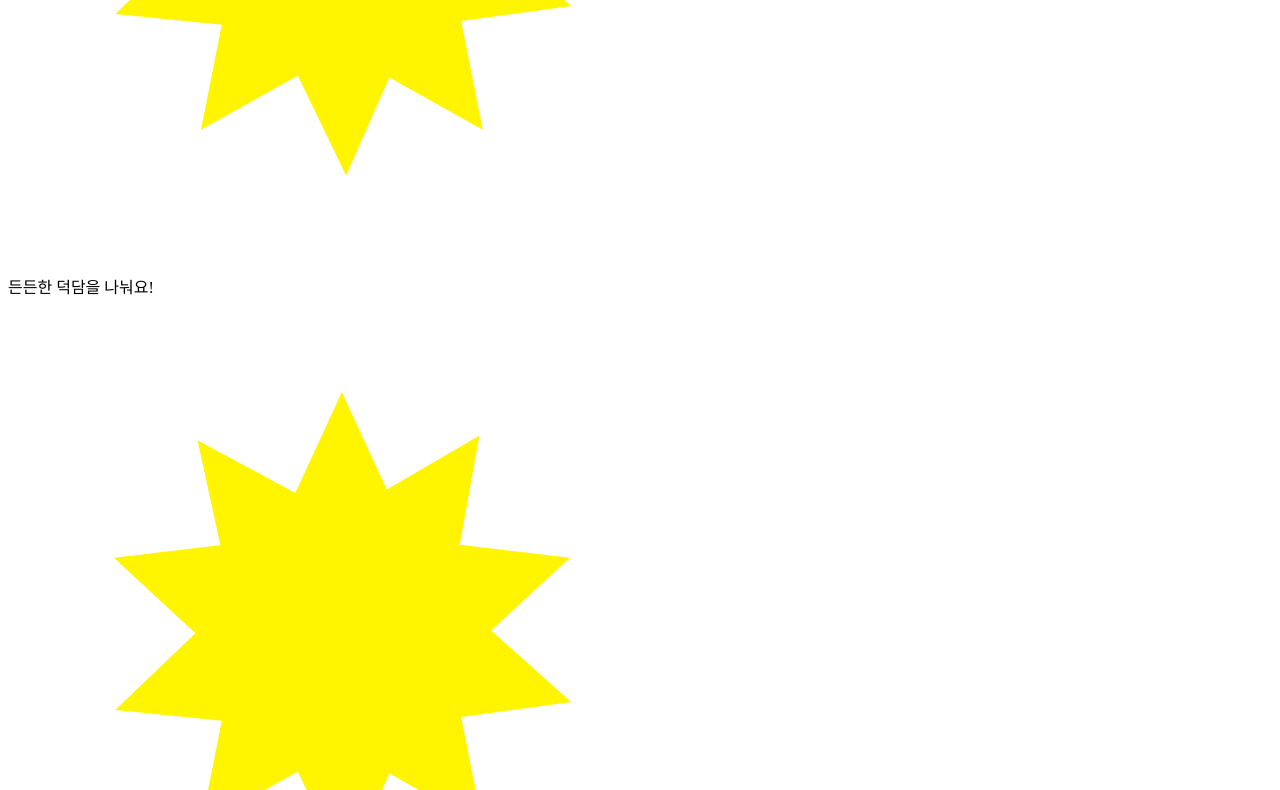
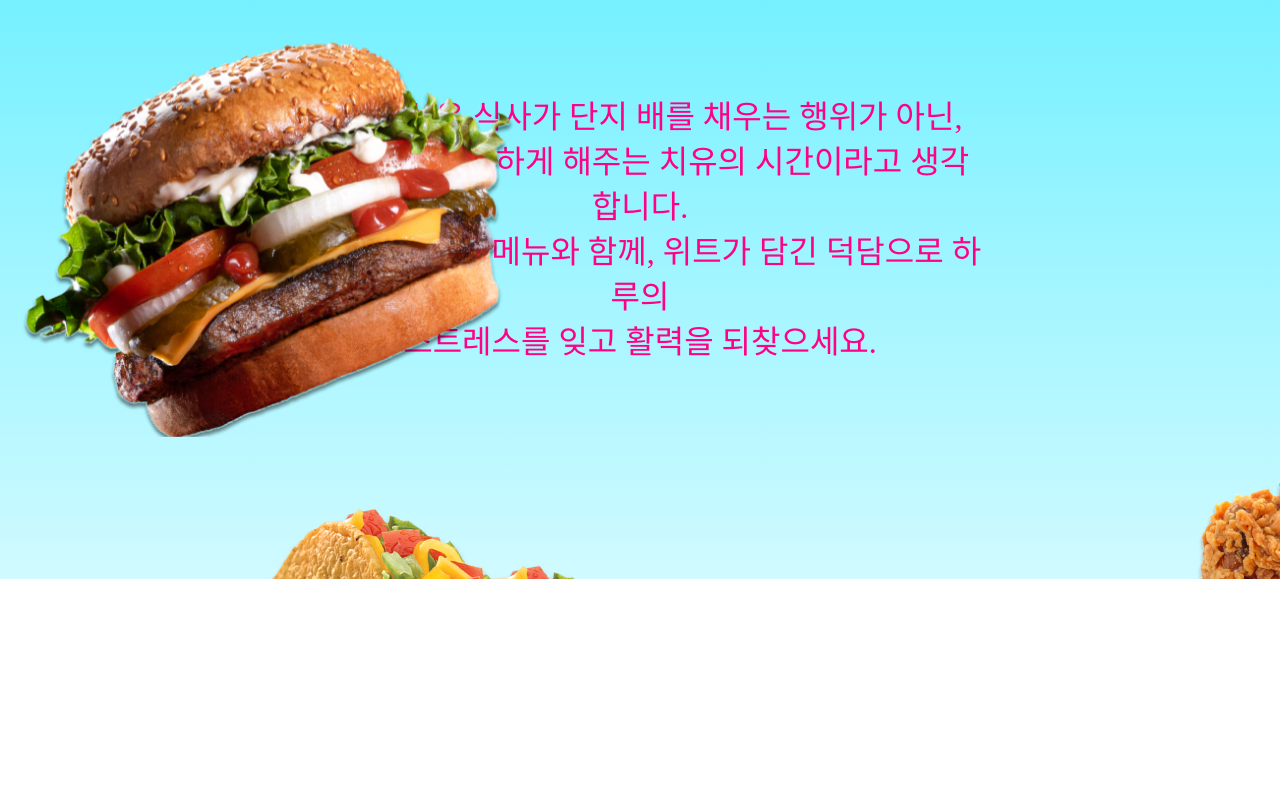
Before and after one commit to yulrumin/damso_f, a plain HTML site: page index.html in a window 1280 px wide. Shown: the part 694-1484 px from the top of the page. After the commit the page ends 1273 px from the top, so only its background shows below. Drawn offline with Linux system fonts and the light colour scheme; a web font is replaced by a local one.

Commit message:
index.html

```diff
--- a/index.html
+++ b/index.html
@@ -3,7 +3,7 @@
 <head>
     <meta charset="UTF-8">
     <meta name="viewport" content="width=device-width, initial-scale=1.0">
-    <link rel="stylesheet" href=".style.css">
+    <link rel="stylesheet" href="/style.css">
     <title>담소반상</title>
 </head>
 <body>
```
